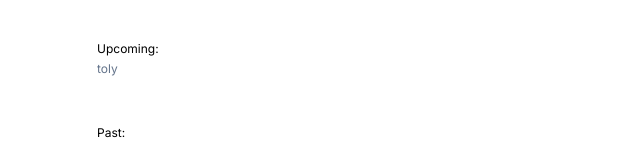
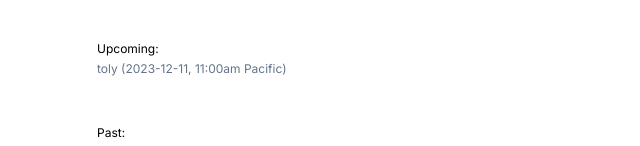
Before and after one commit to alvesjtiago/ama, a Next.js app: page / in a window 1280 px wide. Shown: the part 147-293 px from the top of the page, without its empty margins (127-767 px from the left). Built offline with nearby package versions, Linux system fonts and the light colour scheme.

Commit message:
Add date to toly ama

```diff
--- a/app/page.tsx
+++ b/app/page.tsx
@@ -42,7 +42,7 @@ export default function Home() {
         <ul className="text-slate-500 text-xs">
           <li className="mt-1">
             <a href="https://warpcast.com/dwr.eth/0xac16ed8c" target="_blank">
-              toly
+              toly (2023-12-11, 11:00am Pacific)
             </a>
           </li>
         </ul>
```
